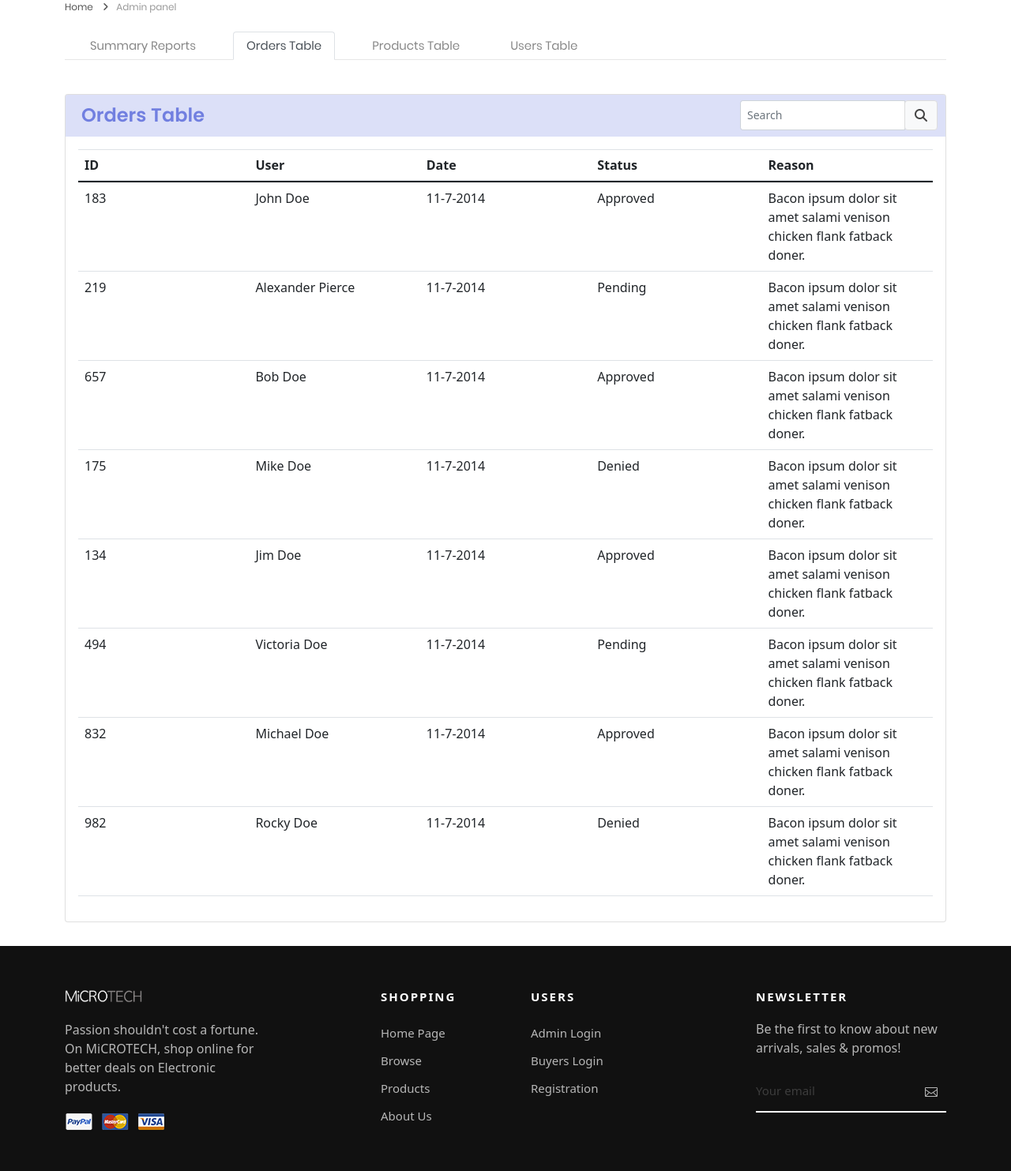
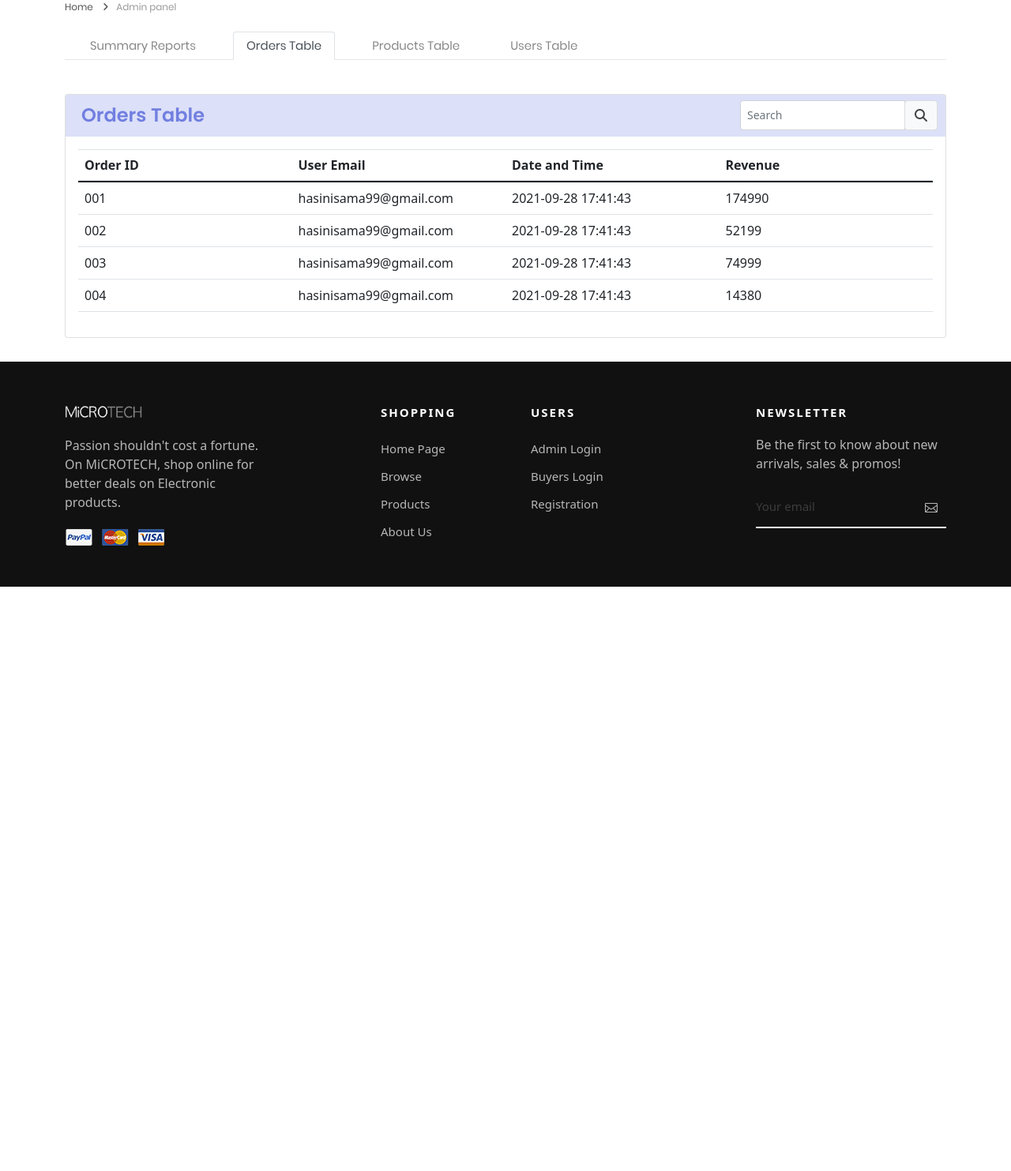
Before and after one commit to HasiniSama/microtech-website, a PHP site: page /microtech-website/admin_panel.php in a window 1280 px wide, after a click on "Orders Table". Shown: the part 142-1625 px from the top of the page at 79% size. After the commit the page ends 885 px from the top, so only its background shows below. Run offline with PHP 8.4, Linux system fonts and the light colour scheme; data comes from the database, SQL or seed files in the repository; some libraries are stand-ins or nearby versions; some web fonts are replaced.

Commit message:
Added admin page backend part

```diff
--- a/admin_panel.php
+++ b/admin_panel.php
@@ -1,3 +1,20 @@
+<?php
+include "db_conn.php";
+
+//get order details for orders table
+$ordersSqlQuery = "SELECT * FROM orders";
+$orders = $conn->query($ordersSqlQuery);
+
+//get product details for products table
+$productsSqlQuery = "SELECT * FROM items";
+$products = $conn->query($productsSqlQuery);
+
+//get users details for users table
+$usersSqlQuery = "SELECT * FROM users,address WHERE email=usermail";
+$users = $conn->query($usersSqlQuery);
+
+?>
+
 <!DOCTYPE html>
 <html lang="en">
 <head>
@@ -149,70 +166,21 @@
                                             <table class="table table-head-fixed table-hover">
                                             <thead>
                                                 <tr>
-                                                <th>ID</th>
-                                                <th>User</th>
-                                                <th>Date</th>
-                                                <th>Status</th>
-                                                <th>Reason</th>
+                                                <th>Order ID</th>
+                                                <th>User Email</th>
+                                                <th>Date and Time</th>
+                                                <th>Revenue</th>
                                                 </tr>
                                             </thead>
                                             <tbody>
+                                            <?php while($row = $orders->fetch_array()){ ?>
                                                 <tr>
-                                                <td>183</td>
-                                                <td>John Doe</td>
-                                                <td>11-7-2014</td>
-                                                <td><span class="tag tag-success">Approved</span></td>
-                                                <td>Bacon ipsum dolor sit amet salami venison chicken flank fatback doner.</td>
+                                                <td><?php echo $row['order_id'] ?></td>
+                                                <td><?php echo $row['user_email'] ?></td>
+                                                <td><?php echo $row['order_time'] ?></td>
+                                                <td><?php echo $row['revenue'] ?></td>
                                                 </tr>
-                                                <tr>
-                                                <td>219</td>
-                                                <td>Alexander Pierce</td>
-                                                <td>11-7-2014</td>
-                                                <td><span class="tag tag-warning">Pending</span></td>
-                                                <td>Bacon ipsum dolor sit amet salami venison chicken flank fatback doner.</td>
-                                                </tr>
-                                                <tr>
-                                                <td>657</td>
-                                                <td>Bob Doe</td>
-                                                <td>11-7-2014</td>
-                                                <td><span class="tag tag-primary">Approved</span></td>
-                                                <td>Bacon ipsum dolor sit amet salami venison chicken flank fatback doner.</td>
-                                                </tr>
-                                                <tr>
-                                                <td>175</td>
-                                                <td>Mike Doe</td>
-                                                <td>11-7-2014</td>
-                                                <td><span class="tag tag-danger">Denied</span></td>
-                                                <td>Bacon ipsum dolor sit amet salami venison chicken flank fatback doner.</td>
-                                                </tr>
-                                                <tr>
-                                                <td>134</td>
-                                                <td>Jim Doe</td>
-                                                <td>11-7-2014</td>
-                                                <td><span class="tag tag-success">Approved</span></td>
-                                                <td>Bacon ipsum dolor sit amet salami venison chicken flank fatback doner.</td>
-                                                </tr>
-                                                <tr>
-                                                <td>494</td>
-                                                <td>Victoria Doe</td>
-                                                <td>11-7-2014</td>
-                                                <td><span class="tag tag-warning">Pending</span></td>
-                                                <td>Bacon ipsum dolor sit amet salami venison chicken flank fatback doner.</td>
-                                                </tr>
-                                                <tr>
-                                                <td>832</td>
-                                                <td>Michael Doe</td>
-                                                <td>11-7-2014</td>
-                                                <td><span class="tag tag-primary">Approved</span></td>
-                                                <td>Bacon ipsum dolor sit amet salami venison chicken flank fatback doner.</td>
-                                                </tr>
-                                                <tr>
-                                                <td>982</td>
-                                                <td>Rocky Doe</td>
-                                                <td>11-7-2014</td>
-                                                <td><span class="tag tag-danger">Denied</span></td>
-                                                <td>Bacon ipsum dolor sit amet salami venison chicken flank fatback doner.</td>
-                                                </tr>
+                                            <?php } ?>
                                             </tbody>
                                             </table>
                                         </div>
@@ -257,28 +225,22 @@
                                             <thead>
                                                 <tr>
                                                 <th style="width:20px !important">ID</th>
-                                                <th style="width:150px !important">Item Name</th>
-                                                <th>Category</th>
-                                                <th>Brand</th>
-                                                <th>Item Price</th>
+                                                <th>Item Name</th>
+                                                <th style="width:40px !important">Category</th>
+                                                <th style="width:40px !important">Brand</th>
+                                                <th style="width:40px !important">Item Price (LKR) </th>
                                                 </tr>
                                             </thead>
                                             <tbody>
-                                            <?php
-                                                $sql="SELECT item_id, item_name, category, brand, item_price FROM items";
-                                                $result = mysqli_query($conn, $sql);
-                                                while($raw=$result->fetch_array()){	//item list
-                                            ?>
+                                            <?php while($row = $products->fetch_array()){ ?>
                                                 <tr>
-                                                    <td><?php echo $raw[0]?></td>
-                                                    <td><?php echo $raw[1]?></td>
-                                                    <td><?php echo $raw[2]?></td>
-                                                    <td><?php echo $raw[3]?></td>
-                                                    <td><?php echo $raw[4]?></td>
+                                                    <td><?php echo $row['item_id'] ?></td>
+                                                    <td><?php echo $row['item_name'] ?></td>
+                                                    <td><?php echo $row['category'] ?></td>
+                                                    <td><?php echo $row['brand'] ?></td>
+                                                    <td><?php echo $row['item_price'] ?></td>
                                                 </tr>
-                                                    <?php
-                                                        }
-                                                    ?>
+                                            <?php } ?>
                                             </tbody>
                                             </table>
                                         </div>
@@ -312,29 +274,19 @@
                                             <table class="table table-head-fixed table-hover" id="myTable">
                                             <thead>
                                                 <tr>
-                                                <th>Email</th>
-                                                <th>User Name</th>
-                                                <th>Address</th>
-                                                <th>No. of Orders</th>
-                                                <th>Total Sales</th>
+                                                    <th>Full Name</th>
+                                                    <th>Email</th>
+                                                    <th>Address</th>
                                                 </tr>
                                             </thead>
                                             <tbody>
-                                            <?php
-                                                $sql="SELECT item_id, item_name, category, brand, item_price FROM items";
-                                                $result = mysqli_query($conn, $sql);
-                                                while($raw=$result->fetch_array()){	//item list
-                                            ?>
+                                            <?php while($row = $users->fetch_array()){ ?>
                                                 <tr>
-                                                    <td><?php echo $raw[0]?></td>
-                                                    <td><?php echo $raw[1]?></td>
-                                                    <td><?php echo $raw[2]?></td>
-                                                    <td><?php echo $raw[3]?></td>
-                                                    <td><?php echo $raw[4]?></td>
+                                                    <td><?php echo $row['f_name']." ".$row['l_name'] ?></td>
+                                                    <td><?php echo $row['email'] ?></td>
+                                                    <td><?php echo $row['addr_line1'].", ".$row['addr_line2'].", ".$row['city'].", ".$row['country'].", ".$row['zip'] ?></td>
                                                 </tr>
-                                                    <?php
-                                                        }
-                                                    ?>
+                                            <?php } ?>
                                             </tbody>
                                             </table>
                                         </div>
```
